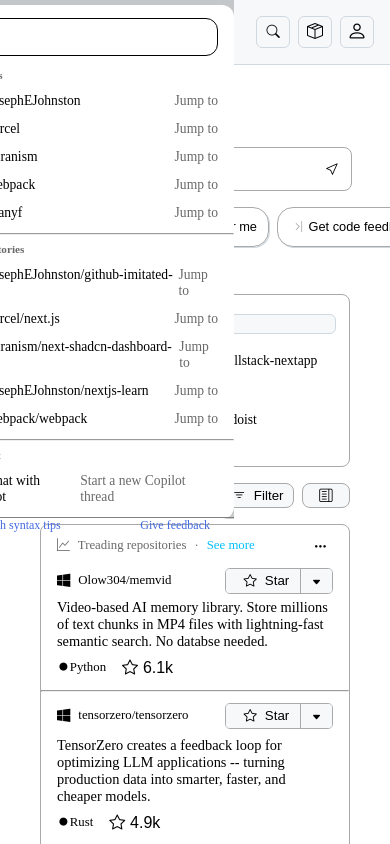
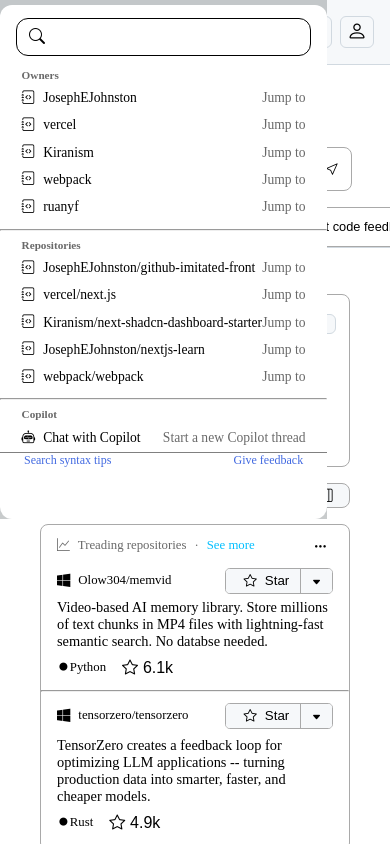
Before and after one commit to JosephEJohnston/github-imitated-front, a Next.js app: page / in a window 390 px wide. Both pictures are taken after a click on the button 273 px from the left and 32 px from the top of the page. Shown: the top 844 px of the page. Built offline with nearby package versions, Linux system fonts and the light colour scheme.

Commit message:
feat: 首页，顶部展开搜索框，样式，完整实现

```diff
--- a/src/components/home/header/type-to-search-board.module.css
+++ b/src/components/home/header/type-to-search-board.module.css
@@ -22,7 +22,6 @@
 }
 
 .searchBoardContainer {
-    margin-left: -13vw;
     margin-top: 5px;
     width: 73vw;
     height: calc(60vh);
@@ -30,6 +29,19 @@
     border-radius: 0.75rem;
     padding-top: 0.5rem;
     z-index: calc(var(--one-z-index) + 2);
+}
+
+@media (min-width: 900px) {
+    .searchBoardContainerWidth {
+        margin-left: -13vw;
+        width: 73vw;
+    }
+}
+
+@media (max-width: 900px) {
+    .searchBoardContainerWidth {
+        width: 100%;
+    }
 }
 
 .topSearchDiv {
@@ -67,16 +79,23 @@
 }
 
 .sectionTitle {
+    margin: 0.25rem 0.35rem;
     color: dimgrey;
     font-size: 0.7rem;
     font-weight: bold;
 }
 
 .elementRow {
-    margin: 0.75rem 0;
+    border-radius: 0.35rem;
+    padding: 0.35rem 0.35rem;
     display: flex;
     justify-content: space-between;
     font-size: 0.85rem;
+}
+
+.elementRow:hover {
+    background-color: gainsboro;
+    cursor: pointer;
 }
 
 .elementRowTextLeft {
@@ -88,9 +107,6 @@
 }
 
 .boardBottomRow {
-
-    /*position: absolute;*/
-    /*bottom: 0;*/
     height: --boardBottomRowHeight;
     padding: 0 1.5rem;
     display: flex;
@@ -102,6 +118,15 @@
     font-size: 0.75rem;
 }
 
+.boardBottomRowText {
+
+}
+
+.boardBottomRowText:hover {
+    text-decoration: underline;
+    cursor: pointer;
+}
+
 .backDrop {
     height: 100%;
     width: 100%;
--- a/src/components/home/header/type-to-search-board.tsx
+++ b/src/components/home/header/type-to-search-board.tsx
@@ -20,7 +20,7 @@
     return (
         <>
             <div className={classNames($style.maskLayerContainer, showControl)}>
-                <div className={$style.searchBoardContainer}>
+                <div className={classNames($style.searchBoardContainer, $style.searchBoardContainerWidth)}>
                     <div className={$style.topSearchDiv}>
                         <span className={$style.topSearchIcon}><i className="bi bi-search"></i></span>
                         <input className={$style.topSearchInput} type="text"/>
@@ -116,8 +116,12 @@
                         </div>
                     </div>
                     <div className={$style.boardBottomRow}>
-                        <div>Search syntax tips</div>
-                        <div>Give feedback</div>
+                        <div className={$style.boardBottomRowText}>
+                            Search syntax tips
+                        </div>
+                        <div className={$style.boardBottomRowText}>
+                            Give feedback
+                        </div>
                     </div>
                 </div>
                 <div className={$style.backDrop}
```
